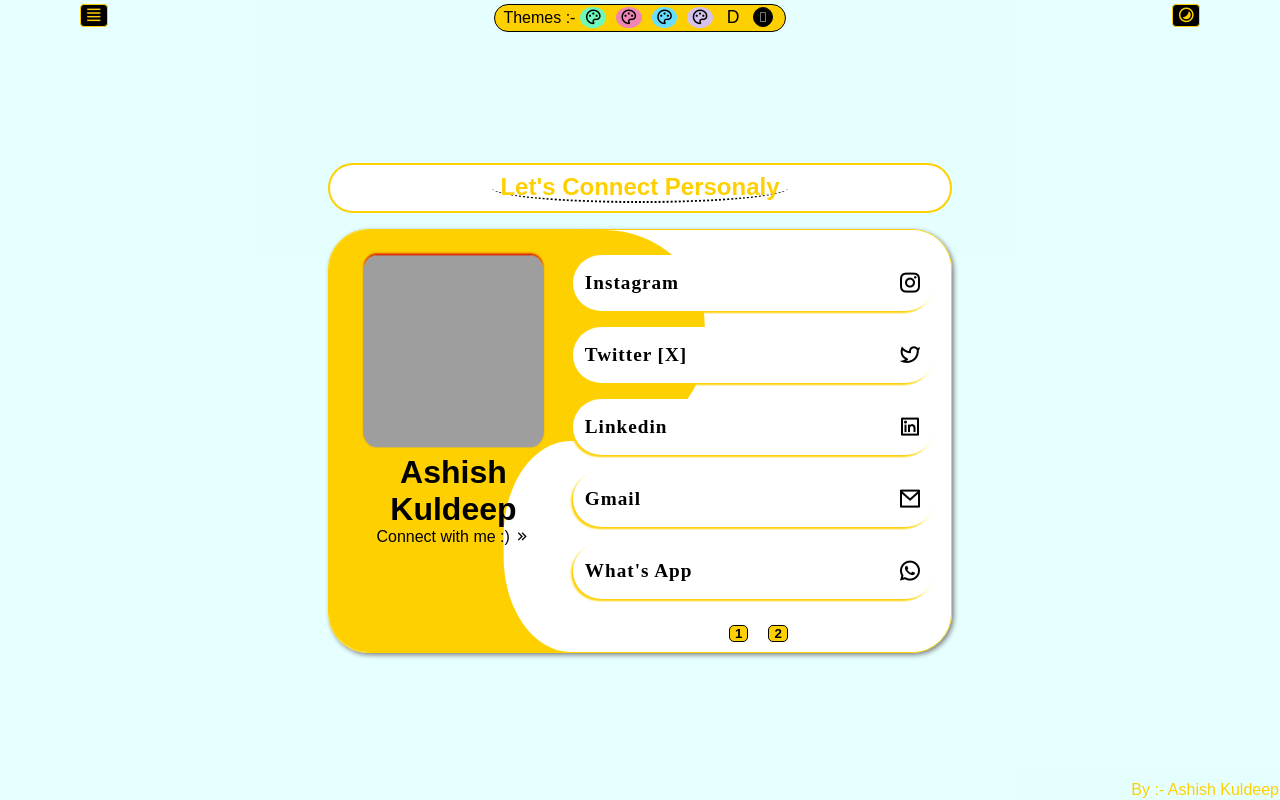
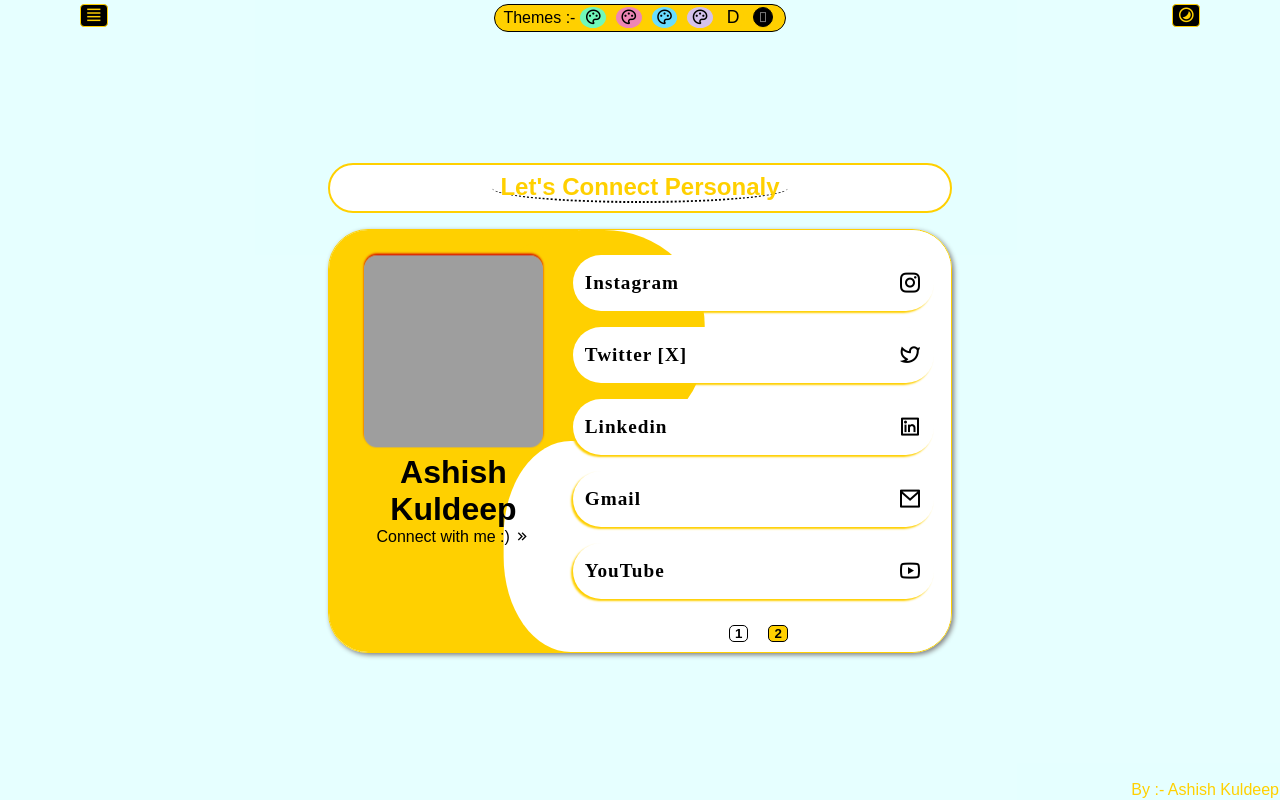
Before and after one commit to Ashishkuldeep23/connection-card-for-me, a React (Vite) app: page /#/1 in a window 1280 px wide. Built offline with nearby package versions, Linux system fonts and the light colour scheme; grey boxes are pictures that could not be loaded; a web font is replaced by a local one.

Commit message:
Professinol Links update , pagination done with refactor , little changes on fallow mouse

```diff
--- a/index.html
+++ b/index.html
@@ -36,7 +36,7 @@
 
         transform: translate(-50%, 50%);
 
-        transition: all cubic-bezier(0.19, 1, 0.22, 1) 1s;
+        transition: all cubic-bezier(0.19, 1, 0.22, 1) 1.5s;
         /* mix-blend-mode: exclusion; */
 
         position: absolute;
@@ -110,13 +110,12 @@
             trackerDiv.style.transform = `translate(${dets.clientX - 50}px , ${dets.clientY - 50}px) scale(${1} , ${1})`
 
 
-
             // // // If cursor is not moving then make my div hidden in form.
             setTimeout(() => {
               trackerDiv.style.visibility = "hidden"
             }, 50)
 
-          }, 200)
+          }, 50)
 
         })
 
--- /dev/null
+++ b/src/components/ImPagination.jsx
@@ -0,0 +1,30 @@
+import React, { useState } from 'react'
+
+const ImPagination = ({pagesAre ,pageClickHandler ,  notificationFuction}) => {
+
+
+    const [currentPageIs , setCurrentPageIs] = useState(1)
+
+    return (
+        <>
+            <div id="im_pagination_div">
+                {
+                    (pagesAre.length > 0) && pagesAre.map((el, i) => {
+                        return <button
+                            key={i}
+                            style={{
+                                 margin: "5px 10px" ,
+                                 background : currentPageIs===i+1 ? "var(--dark)" : ""
+                                }}
+
+                            onClick={() => { pageClickHandler(i + 1); setCurrentPageIs(i+1); notificationFuction(true, `${i + 1} page`, 0.5) }}
+                        >{i + 1}</button>
+                    }
+                    )
+                }
+            </div>
+        </>
+    )
+}
+
+export default ImPagination
--- a/src/components/Links.jsx
+++ b/src/components/Links.jsx
@@ -55,7 +55,7 @@ function Links({user , notificationFuction}) {
         <span className="im_user_id">{userId}</span>
       </div>
       <p>
-        <i className={logo}></i>
+        <i className={`ri-${logo}-line`}></i>
       </p>
 
 
--- a/src/components/PersonalLinkHolder.jsx
+++ b/src/components/PersonalLinkHolder.jsx
@@ -1,6 +1,8 @@
 import React, { useState, useEffect, Fragment } from 'react'
 
 import personalLinksDataArr from '../personalLinksDataArr'
+
+import ImPagination from './ImPagination'
 
 
 import Links from './Links'
@@ -85,7 +87,7 @@ const PersonalLinkHolder = ({ notificationFuction }) => {
                     ((userDataLinks) && (userDataLinks.length > 0))
 
                         ? userDataLinks.map((user) => (
-                            <Links key={user.id} user={user}  notificationFuction={notificationFuction}
+                            <Links key={user.id} user={user} notificationFuction={notificationFuction}
                             // clickAble={user.clickAble}
                             // siteName={user.siteName}
                             // logo={user.logo}
@@ -105,19 +107,13 @@ const PersonalLinkHolder = ({ notificationFuction }) => {
 
 
 
-            <div id="im_pagination_div">
-                {
-                    (pagesAre.length > 0) && pagesAre.map((el, i) => {
-                        return <button
-                            key={i}
-                            style={{ margin: "5px 10px" }}
 
-                            onClick={() => { pageClickHandler(i + 1); notificationFuction(true, `${i + 1} page`, 0.5) }}
-                        >{i + 1}</button>
-                    }
-                    )
-                }
-            </div>
+
+            <>
+
+                <ImPagination pagesAre={pagesAre} pageClickHandler={pageClickHandler} notificationFuction={notificationFuction} />
+            </>
+
 
         </>
     )
--- a/src/components/ProfessionalLinkHolder.jsx
+++ b/src/components/ProfessionalLinkHolder.jsx
@@ -1,6 +1,8 @@
 import React, { useState, useEffect, Fragment } from 'react'
 
 import proffesonalLinksDataArr from '../proffesonalLinksdataArr'
+
+import ImPagination from './ImPagination'
 
 import Links from './Links'
 
@@ -84,7 +86,7 @@ const ProfessonalLinkHolder = ({ notificationFuction }) => {
                     ((userDataLinks) && (userDataLinks.length > 0))
 
                         ? userDataLinks.map((user) => (
-                            <Links key={user.id} user={user}  notificationFuction={notificationFuction}
+                            <Links key={user.id} user={user} notificationFuction={notificationFuction}
                             // clickAble={user.clickAble}
                             // siteName={user.siteName}
                             // logo={user.logo}
@@ -103,20 +105,10 @@ const ProfessonalLinkHolder = ({ notificationFuction }) => {
             </Fragment>
 
 
+            <>
 
-            <div id="im_pagination_div">
-                {
-                    (pagesAre.length > 0) && pagesAre.map((el, i) => {
-                        return <button
-                            key={i}
-                            style={{ margin: "5px 10px" }}
-
-                            onClick={() => { pageClickHandler(i + 1); notificationFuction(true, `${i + 1} page`, 0.5) }}
-                        >{i + 1}</button>
-                    }
-                    )
-                }
-            </div>
+                <ImPagination pagesAre={pagesAre} pageClickHandler={pageClickHandler} notificationFuction={notificationFuction} />
+            </>
 
 
 
--- a/src/personalLinksDataArr.js
+++ b/src/personalLinksDataArr.js
@@ -16,14 +16,14 @@ const personalLinksDataArr = [
     {
         id: "1",
         siteName: "Instagram",
-        logo: "ri-instagram-line",
+        logo: "instagram",
         clickAble:"https://instagram.com/_ashish_kuldeep?utm_source=qr&igshid=MzNlNGNkZWQ4Mg%3D%3D",
         userId : "_ashish_kuldeep",
     },
     {
         id: "2",
         siteName: "Twitter [X]",
-        logo: "ri-twitter-line",
+        logo: "twitter",
         clickAble: "https://twitter.com/ashishkuldeep23",
         userId : "ashishkuldeep23",
     },
@@ -31,25 +31,41 @@ const personalLinksDataArr = [
     {
         id: "3",
         siteName: "Linkedin",
-        logo: "ri-linkedin-box-line",
+        logo: "linkedin-box",
         clickAble: "https://www.linkedin.com/in/ashish-kuldeep-09b96018b",
         userId : "ashishkuldeep23",
     },
     {
         id: "4",
         siteName: "Gmail",
-        logo: "ri-mail-line",
+        logo: "mail",
         // clickAble:"https://mail.google.com/mail/?view=cm&source=mailto&to=ashishkuldeep6@gmail.com",
         clickAble:`https://mail.google.com/mail/u/0/?to=ashishkuldeep6@gmail.com&su=Just_Connect_with_you&body=${msg}&bcc=ashishkuldeep6@gmail.com&fs=1&tf=cm`,
         userId : "ashishkuldeep6@gmail.com",
     },
     {
         id: "5",
+        siteName: "YouTube",
+        logo: "youtube",
+        // clickAble:"https://mail.google.com/mail/?view=cm&source=mailto&to=ashishkuldeep6@gmail.com",
+        clickAble:"https://www.youtube.com/@2minwithashish",
+        userId : "2minwithashish",
+    },
+    {
+        id: "6",
         siteName: "What's App",
-        logo: "ri-whatsapp-line",
+        logo: "whatsapp",
         // clickAble:"https://mail.google.com/mail/?view=cm&source=mailto&to=ashishkuldeep6@gmail.com",
         clickAble:`https://wa.me/${myPhoneNumber}?text=${msg}`,
         userId : "+91 9264981073",
+    },
+    {
+        id: "7",
+        siteName: "Snapchat",
+        logo: "snapchat",
+        // clickAble:"https://mail.google.com/mail/?view=cm&source=mailto&to=ashishkuldeep6@gmail.com",
+        clickAble:"https://www.snapchat.com/add/mrak21532?share_id=qtEhk6VE4T0&locale=en-US",
+        userId : "mrak21532",
     },
     // {
     //   id: "5",
@@ -58,9 +74,9 @@ const personalLinksDataArr = [
     //   clickAble: "https://github.com/Ashishkuldeep23",
     // },
     {
-        id: "6",
+        id: "8",
         siteName: "Professional Card",
-        logo: "ri-profile-line",
+        logo: "profile",
         clickAble: "#",
         userId : "professional card",
     },
--- a/src/proffesonalLinksdataArr.js
+++ b/src/proffesonalLinksdataArr.js
@@ -7,49 +7,68 @@ let msg = "Hey Ashish, I want to connect with you via What's App. I'm, <YOURNAME
 
 
 const proffesonalLinksDataArr = [
+
     {
         id: "1",
-        siteName: "Instagram",
-        logo: "ri-instagram-line",
-        clickAble:"https://instagram.com/_ashish_kuldeep?utm_source=qr&igshid=MzNlNGNkZWQ4Mg%3D%3D",
-        userId : "_ashish_kuldeep",
+        siteName: "Github",
+        logo: "github",
+        clickAble: "https://github.com/Ashishkuldeep23",
     },
     {
         id: "2",
-        siteName: "Twitter [X]",
-        logo: "ri-twitter-line",
-        clickAble: "https://twitter.com/ashishkuldeep23",
-        userId : "ashishkuldeep23",
+        siteName: "Linkedin",
+        logo: "linkedin-box",
+        clickAble: "https://www.linkedin.com/in/ashish-kuldeep-09b96018b",
+        userId: "ashishkuldeep23",
     },
-
     {
         id: "3",
-        siteName: "Linkedin",
-        logo: "ri-linkedin-box-line",
-        clickAble: "https://www.linkedin.com/in/ashish-kuldeep-09b96018b",
-        userId : "ashishkuldeep23",
+        siteName: "YouTube",
+        logo: "youtube",
+        clickAble: "https://www.youtube.com/@web_dev_with_ak",
     },
     {
         id: "4",
-        siteName: "Gmail",
-        logo: "ri-mail-line",
-        // clickAble:"https://mail.google.com/mail/?view=cm&source=mailto&to=ashishkuldeep6@gmail.com",
-        clickAble:`https://mail.google.com/mail/u/0/?to=ashishkuldeep6@gmail.com&su=Just_Connect_with_you&body=${msg}&bcc=ashishkuldeep6@gmail.com&fs=1&tf=cm`,
-        userId : "ashishkuldeep6@gmail.com",
+        siteName: "Instagram",
+        logo: "instagram",
+        clickAble: "https://www.instagram.com/web_dev_with_ak/",
+        userId: "web_dev_with_ak",
     },
-
-    // {
-    //   id: "5",
-    //   siteName: "Github",
-    //   logo: "ri-github-line",
-    //   clickAble: "https://github.com/Ashishkuldeep23",
-    // },
     {
         id: "5",
+        siteName: "Gmail",
+        logo: "mail",
+        // clickAble:"https://mail.google.com/mail/?view=cm&source=mailto&to=ashishkuldeep6@gmail.com",
+        clickAble: `https://mail.google.com/mail/u/0/?to=ashishkuldeep6@gmail.com&su=Just_Connect_with_you&body=${msg}&bcc=ashishkuldeep6@gmail.com&fs=1&tf=cm`,
+        userId: "ashishkuldeep6@gmail.com",
+    },
+    {
+        id: "6",
+        siteName: "Twitter [X]",
+        logo: "twitter",
+        clickAble: "https://twitter.com/web_dev_with_ak",
+        userId: "web_dev_with_ak",
+    },
+    {
+        id: "7",
+        siteName: "Codepen",
+        logo: "codepen",
+        clickAble: "https://codepen.io/ashishkuldeep23",
+        userId: "ashishkuldeep23",
+    },
+    {
+        id: "8",
+        siteName: "Medium",
+        logo: "medium",
+        clickAble: "https://medium.com/@ashishkuldeep6",
+        userId: "ashishkuldeep6",
+    },
+    {
+        id: "9",
         siteName: "Personal Card",
-        logo: "ri-profile-line",
+        logo: "profile",
         clickAble: "#",
-        userId : "professional card",
+        userId: "professional card",
     },
 ];
 
```
